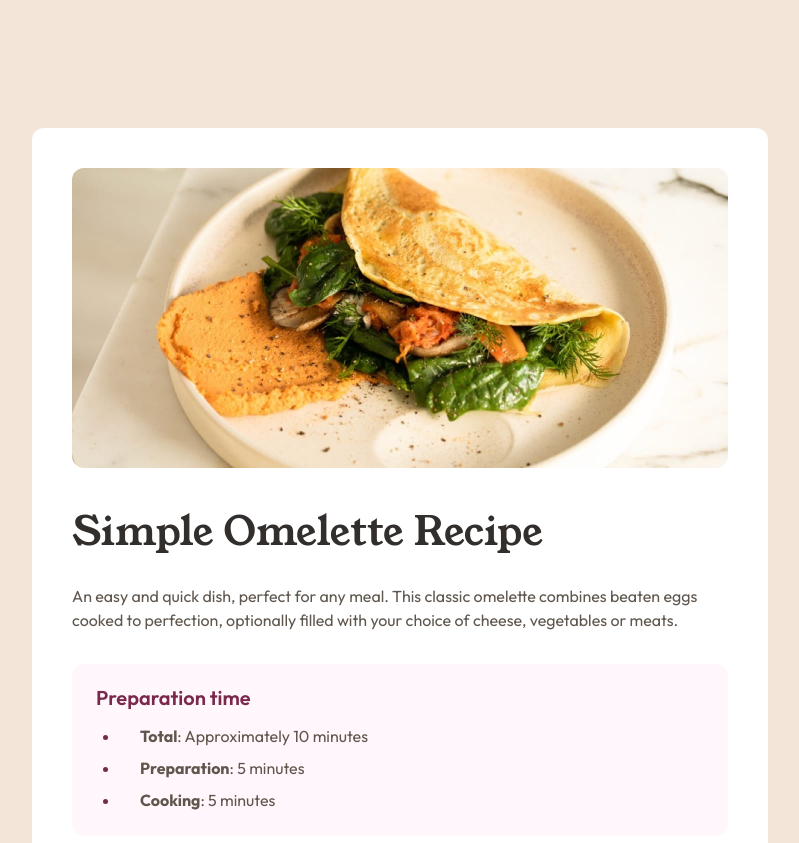
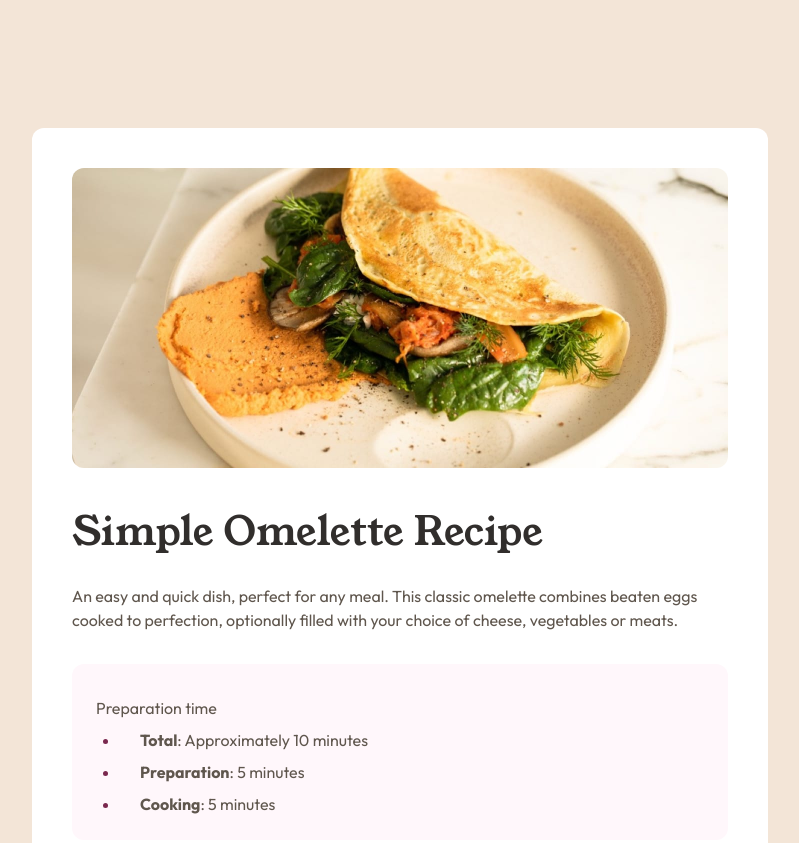
Before and after one commit to Philmc4/Philmc4.github.io, a plain HTML site: page index.html in a window 1280 px wide. Shown: the top 843 px of the page, without its empty margins (240-1039 px from the left). Drawn offline with Linux system fonts and the light colour scheme.

Commit message:
Update index.html

```diff
--- a/index.html
+++ b/index.html
@@ -45,7 +45,7 @@
             your choice of cheese, vegetables or meats.
           </p>
           <div class="prep-section">
-            <h3>Preparation time</h3>
+            <p class="prep-title">Preparation time</h3>
             <ul class="prepration-time">
               <li>
                 <span class="bullet">Total</span>: Approximately 10 minutes
```
